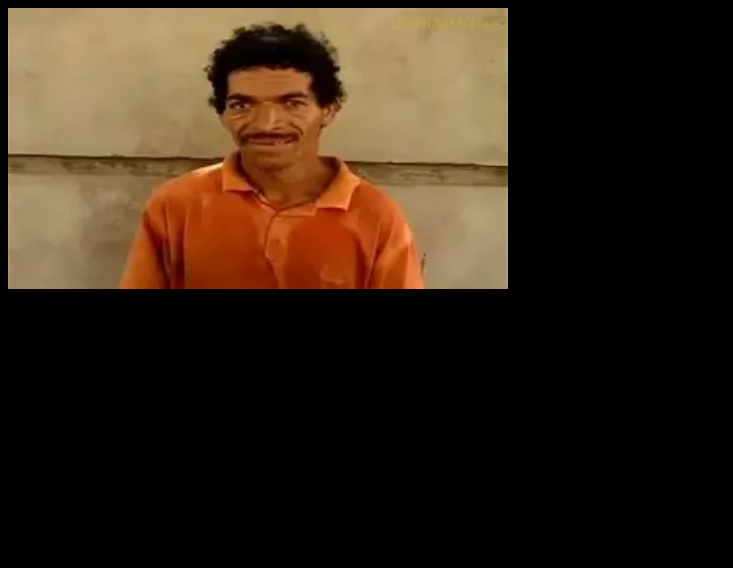
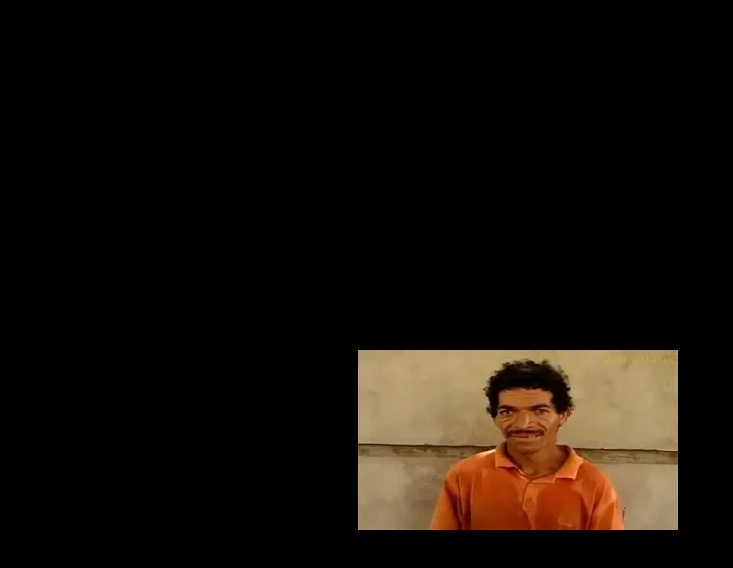
Before and after one commit to MichelLobo34/teste_git_michel, a plain HTML site: page index.html in a window 1280 px wide. Shown: the whole page, without its empty margins (0-733 px from the left). Drawn offline with Linux system fonts and the light colour scheme.

Commit message:
imagem centralizada

```diff
--- a/CSS/Style.css
+++ b/CSS/Style.css
@@ -1,9 +1,12 @@
 body{
     align-items: center;
     background: black;
-    display: flex;
+
 
 }
 img{
-    width: 500px;
+    display: block;
+    margin: 350px;
+    justify-content: center;
+    align-items: center;
 }
```
